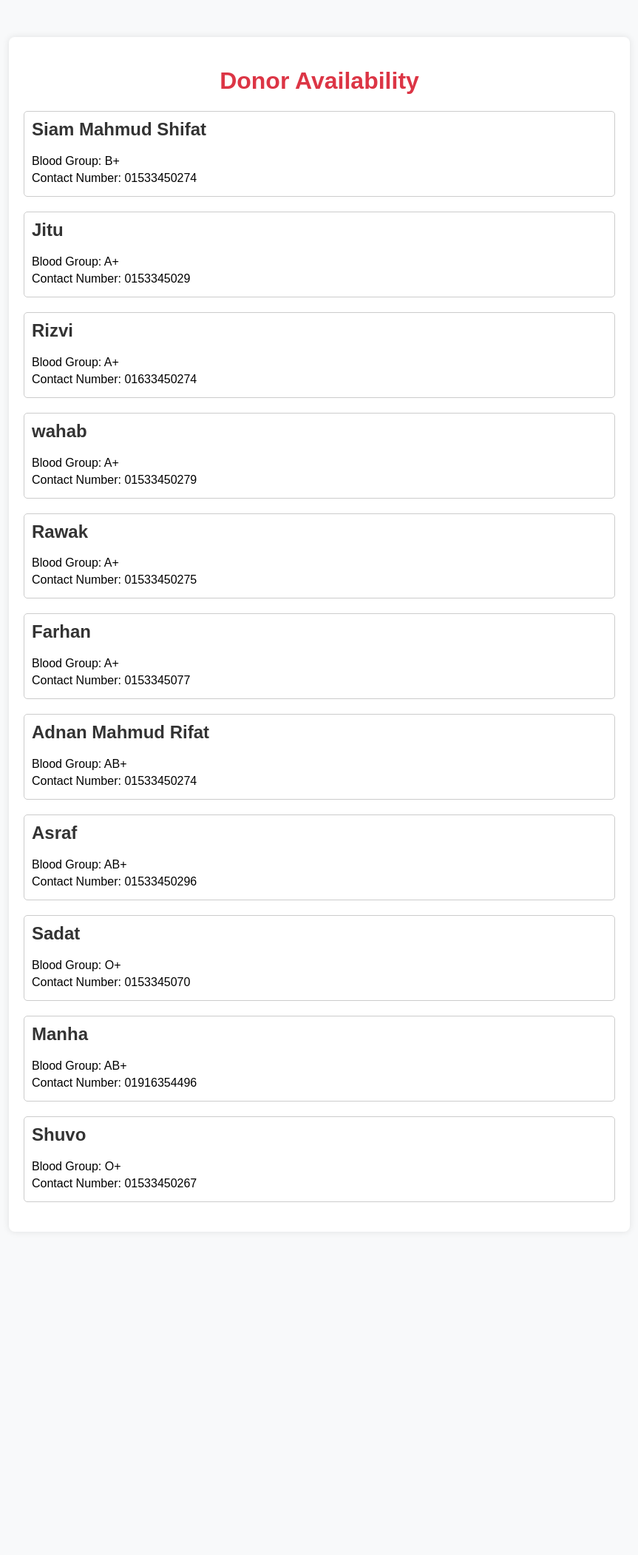
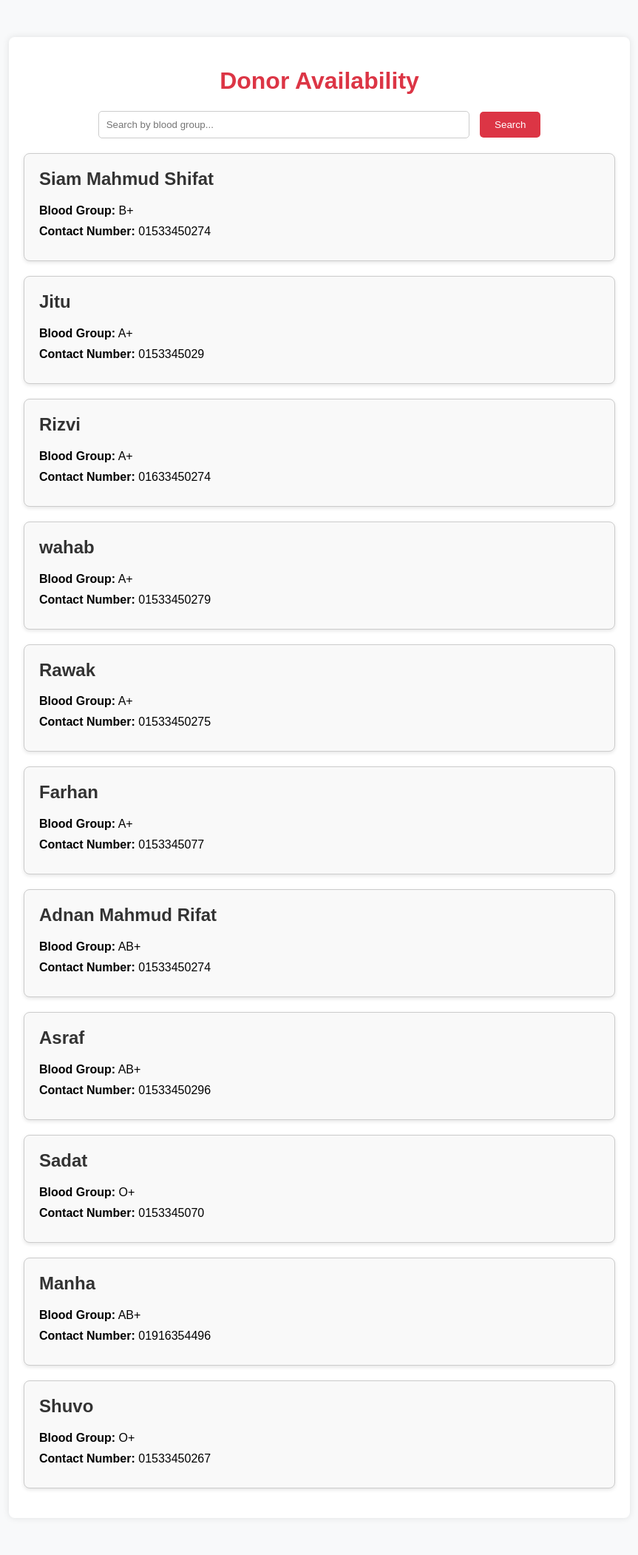
Before and after one commit to Rifat21201012/donor, a Django app: page /another_new/ in a window 1280 px wide. Shown: the whole page at 74% size, without its empty margins (208-1071 px from the left). Before the commit the page ends 1625 px from the top, so only its background shows below. Run offline with Django 5.2, Linux system fonts and the light colour scheme; data comes from the database, SQL or seed files in the repository.

Commit message:
7th push

```diff
--- a/mysite/mysite/urls.py
+++ b/mysite/mysite/urls.py
@@ -27,5 +27,6 @@ urlpatterns = [
     path('another/', views.another, name='another'),
     path('another_new/', views.another_new, name='another_new'),
     path('another_second/', views.another_second, name='another_second'),
+    path('products/', include('products.urls')),
 
 ]
--- a/mysite/products/forms.py
+++ b/mysite/products/forms.py
@@ -1,5 +1,7 @@
 from django import forms
 from .models import Product
+
+
 class ProductForm(forms.ModelForm):
     class Meta:
         model = Product
@@ -11,3 +13,7 @@ class ProductForm(forms.ModelForm):
             "age",
             "national_number",
         ]
+
+
+class ProductSearchForm(forms.Form):
+    search_query = forms.CharField(label='Search', max_length=100)
--- a/mysite/products/urls.py
+++ b/mysite/products/urls.py
@@ -2,4 +2,5 @@ from django.urls import path
 from .import views
 urlpatterns = [
     path('add-product', views.add_product, name='add-product'),
+    path('search/', views.product_search, name='product_search'),
 ]
--- a/mysite/templates/home2.html
+++ b/mysite/templates/home2.html
@@ -24,16 +24,44 @@
         }
         .donor-info {
             margin-bottom: 20px;
-            padding: 10px;
+            padding: 20px;
             border: 1px solid #ccc;
-            border-radius: 5px;
+            border-radius: 8px;
+            background-color: #f9f9f9;
+            box-shadow: 0px 2px 5px rgba(0, 0, 0, 0.1);
         }
         .donor-info h2 {
             margin-top: 0;
             color: #333;
         }
         .donor-info p {
-            margin: 5px 0;
+            margin: 10px 0;
+        }
+        .search-form {
+            text-align: center;
+            margin-bottom: 20px;
+        }
+        .search-form input[type="text"] {
+            padding: 10px;
+            width: 60%;
+            border-radius: 5px;
+            border: 1px solid #ccc;
+            margin-right: 10px;
+        }
+        .search-form button {
+            padding: 10px 20px;
+            border-radius: 5px;
+            border: none;
+            background-color: #dc3545;
+            color: #fff;
+            cursor: pointer;
+        }
+        .search-form button:hover {
+            background-color: #c82333;
+        }
+        .no-results {
+            text-align: center;
+            color: #888;
         }
     </style>
 </head>
@@ -41,15 +69,23 @@
 
 <div class="container">
     <h1>Donor Availability</h1>
-    {% for product in products %}
-    <div class="donor-info">
-        <h2>{{ product.name }}</h2>
-        <p>Blood Group: {{ product.blood_group }}</p>
-        <p>Contact Number: {{ product.phone_number }}</p>
+    <div class="search-form">
+        <form action="{% url 'product_search' %}" method="GET">
+            <input type="text" name="search_query" placeholder="Search by blood group...">
+            <button type="submit">Search</button>
+        </form>
     </div>
-    {% empty %}
-    <p>No donors available.</p>
-    {% endfor %}
+    {% if products %}
+        {% for product in products %}
+            <div class="donor-info">
+                <h2>{{ product.name }}</h2>
+                <p><strong>Blood Group:</strong> {{ product.blood_group }}</p>
+                <p><strong>Contact Number:</strong> {{ product.phone_number }}</p>
+            </div>
+        {% endfor %}
+    {% else %}
+        <p class="no-results">No donors available.</p>
+    {% endif %}
 </div>
 
 </body>
```
Also changed, not shown: mysite/products/views.py (+14 -0 lines), mysite/templates/search.html (added, +15 -0 lines), mysite/templates/search_results.html (added, +69 -0 lines).
